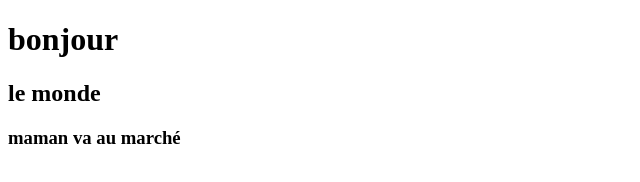
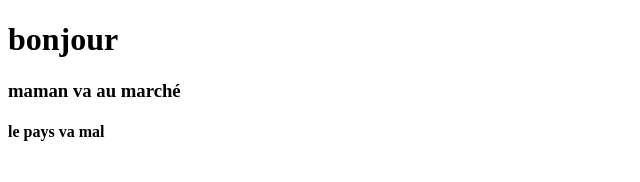
Before and after one commit to Santia14/Git_conflit, a plain HTML site: page index.html in a window 1280 px wide. Shown: the whole page, without its empty margins (0-640 px from the left). Drawn offline with Linux system fonts and the light colour scheme.

Commit message:
second commit

```diff
--- a/index.html
+++ b/index.html
@@ -7,7 +7,7 @@
 </head>
 <body>
     <h1>bonjour</h1>
-    <h2> le monde</h2>
     <h3>maman va au marché</h3>
+    <H4>le pays va mal</H4>
 </body>
 </html>
```
